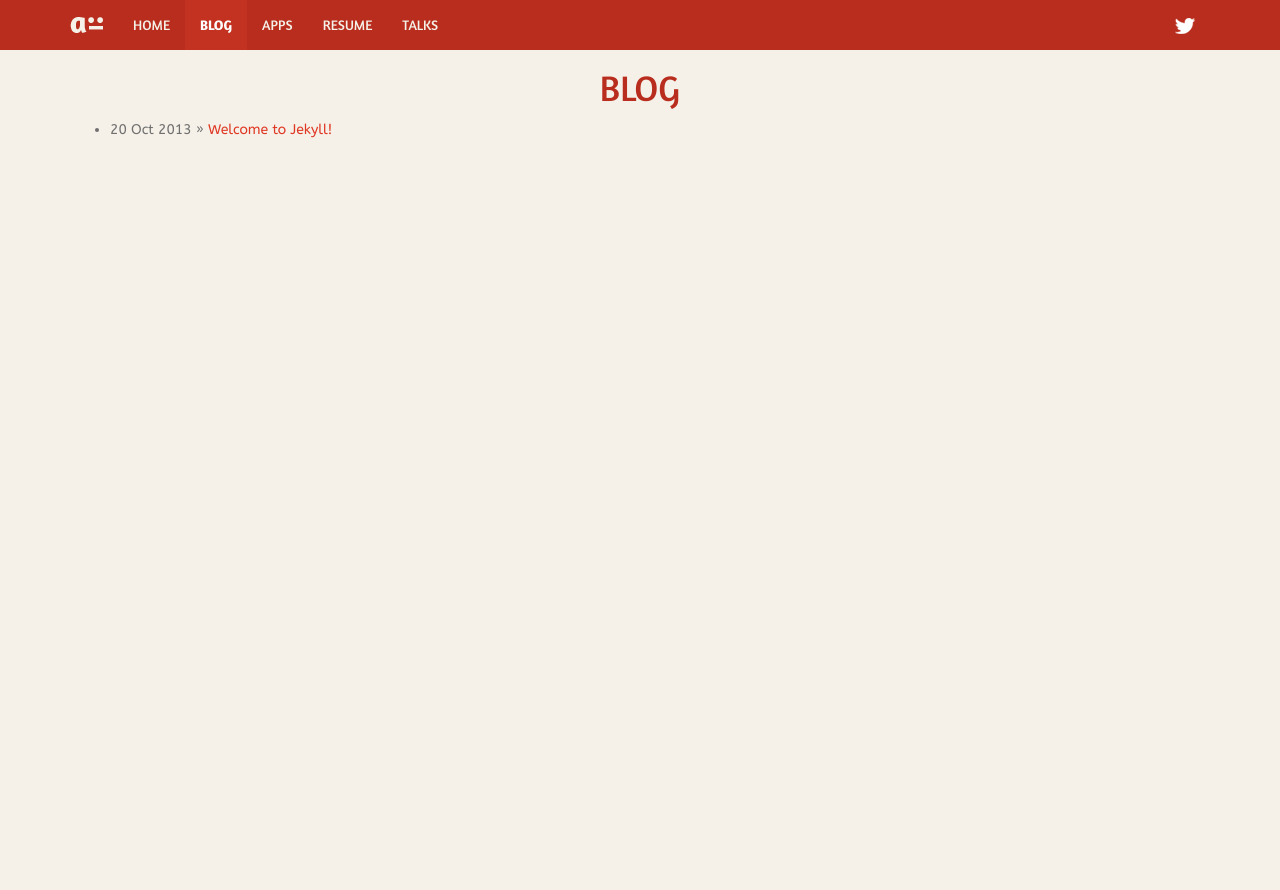
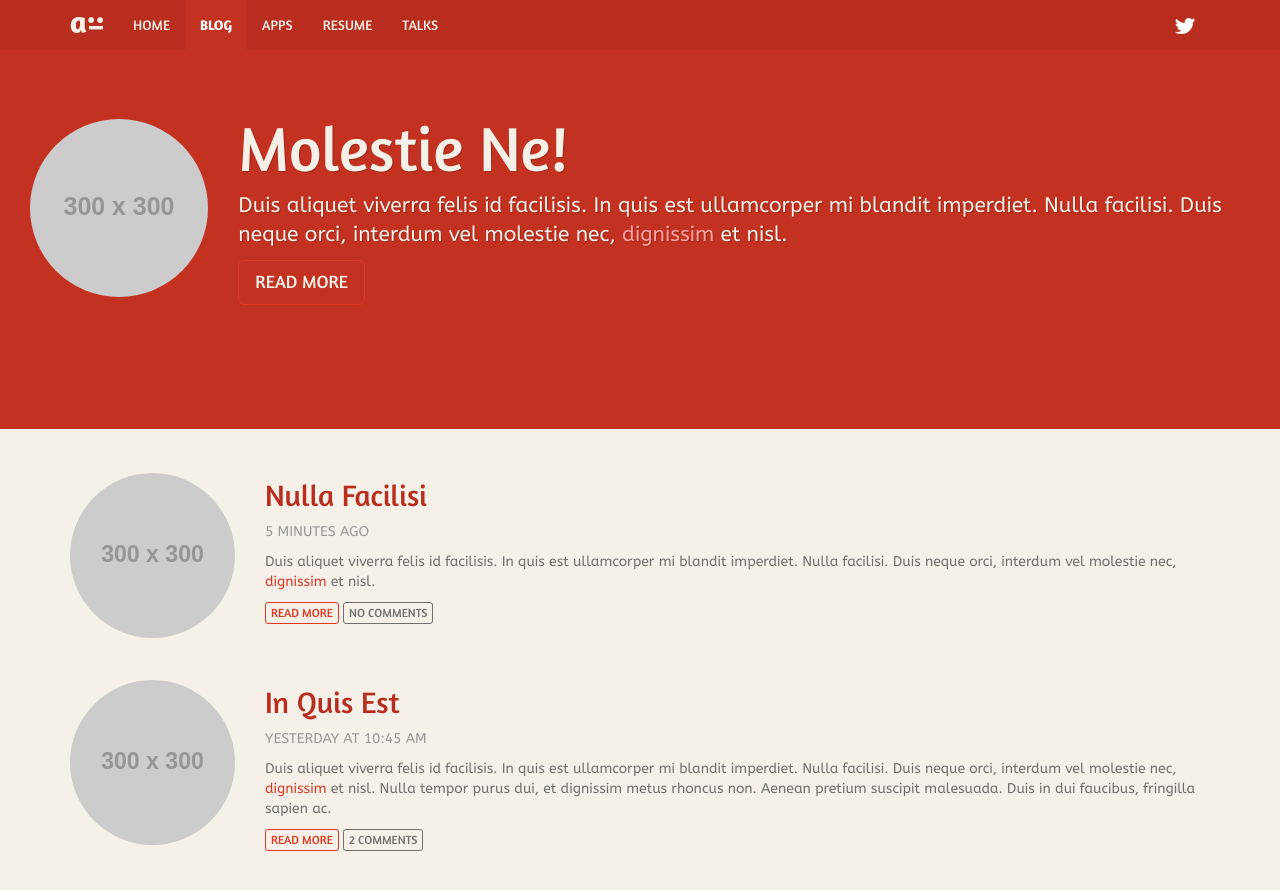
Before and after one commit to aceontech/aceontech.github.io, a Jekyll site: the page built from posts.html, in a window 1280 px wide and 900 px high. Shown: the top 890 px of the window. Built offline with Jekyll 4.4.1, drawn with Linux system fonts in a browser that asks for light colours; Markdown is read by kramdown in place of the engine named in the settings; some of the changed text lies outside the part shown.

```diff
--- a/assets/css/main.css
+++ b/assets/css/main.css
@@ -37,6 +37,9 @@
     padding-bottom: 3em;
 }
 
+.jumbotron-aot a {
+    color: #ffa2a2;
+}
 
 .logotype-aot {
     margin: 0 auto 0 auto;
@@ -194,23 +197,9 @@
  * Talks
  ***************************************/
 
-.carousel-talks-wrapper {
-    height: 210px;
-}
-
-.carousel-talks .carousel-indicators {
-    bottom: 0;
-    top: 100%;
-}
-
-@media (max-width: 767px) {
-    .carousel-talks-wrapper {
-        height: 240px;
-    }
-
-    .carousel-talks .carousel-indicators {
-        top: 90%;
-    }
+.jumbotron-aot .btn {
+    padding-top: .5em;
+    margin-bottom: .5em;
 }
 
 .content-talks h1 {
--- a/posts.html
+++ b/posts.html
@@ -4,16 +4,76 @@
 active: posts
 ---
 
-<!--
-<div class="jumbotron-aot">
-    <div class="container">
-        <p></p>
+<div class="jumbotron jumbotron-aot aot-jumbotron-blog">
+
+    <!-- Most recent post -->
+    <div class="row blog-excerpt">
+        <div class="col-md-2 blog-image">
+            <img src="http://placehold.it/300x300"/>
+        </div>
+        <div class="col-md-10">
+            <h1>Molestie Ne!</h1>
+            <p>Duis aliquet viverra felis id facilisis. In quis est ullamcorper mi blandit imperdiet. Nulla facilisi. Duis neque
+                orci, interdum vel molestie nec, <a href="http://google.com">dignissim</a>  et nisl.</p>
+            <p>
+                <a href="/posts.html" class="btn btn-primary btn-lg">Read more</a>
+            </p>
+        </div>
     </div>
+
 </div>
--->
 
 <div id="blog-posts" class="container content-aot">
-    <h1>BLOG</h1>
+
+    <div class="row blog-excerpt">
+        <div class="col-xs-2 blog-image">
+            <img src="http://placehold.it/300x300"/>
+        </div>
+        <div class="col-xs-10">
+            <h2>Nulla Facilisi</h2>
+            <p class="text-muted blog-post-date">5 minutes ago</p>
+            <p>Duis aliquet viverra felis id facilisis. In quis est ullamcorper mi blandit imperdiet. Nulla facilisi. Duis neque
+                orci, interdum vel molestie nec, <a href="http://google.com">dignissim</a>  et nisl.</p>
+            <p>
+                <a href="/posts.html" class="btn btn-primary btn-xs">Read more</a>
+                <a href="/posts.html#comments" class="btn btn-info btn-xs">No comments</a>
+            </p>
+        </div>
+    </div>
+
+    <div class="row blog-excerpt">
+        <div class="col-xs-2 blog-image">
+            <a href="/posts"><img src="http://placehold.it/300x300"/></a>
+        </div>
+        <div class="col-xs-10">
+            <h2>In Quis Est</h2>
+            <p class="text-muted blog-post-date">Yesterday at 10:45 AM</p>
+            <p>Duis aliquet viverra felis id facilisis. In quis est ullamcorper mi blandit imperdiet. Nulla facilisi. Duis neque
+                orci, interdum vel molestie nec, <a href="http://google.com">dignissim</a>  et nisl. Nulla tempor purus dui, et dignissim metus rhoncus non.
+                Aenean pretium suscipit malesuada. Duis in dui faucibus, fringilla sapien ac.</p>
+            <p>
+                <a href="/posts.html" class="btn btn-primary btn-xs">Read more</a>
+                <a href="/posts.html#comments" class="btn btn-info btn-xs">2 comments</a>
+            </p>
+        </div>
+    </div>
+
+    <div class="row blog-excerpt">
+        <div class="col-xs-2 blog-image">
+            <img src="http://placehold.it/300x300"/>
+        </div>
+        <div class="col-xs-10">
+            <h2>Duis aliquam quam nec</h2>
+            <p class="text-muted blog-post-date">November 16, 2013 at 10:45 AM</p>
+            <p>Duis aliquet viverra felis id facilisis. In quis est ullamcorper mi blandit imperdiet. Nulla facilisi. Duis neque
+                orci, interdum vel molestie nec.</p>
+            <p>
+                <a href="/posts.html" class="btn btn-primary btn-xs">Read more</a>
+                <a href="/posts.html#comments" class="btn btn-info btn-xs">No comments</a>
+            </p>
+        </div>
+    </div>
+
     <ul class="posts">
         {% for post in site.posts %}
         <li><span>{{ post.date | date_to_string }}</span> &raquo; <a href="{{ post.url }}">{{ post.title }}</a></li>
```
Also changed, not shown: talks.html (+3 -26 lines).
